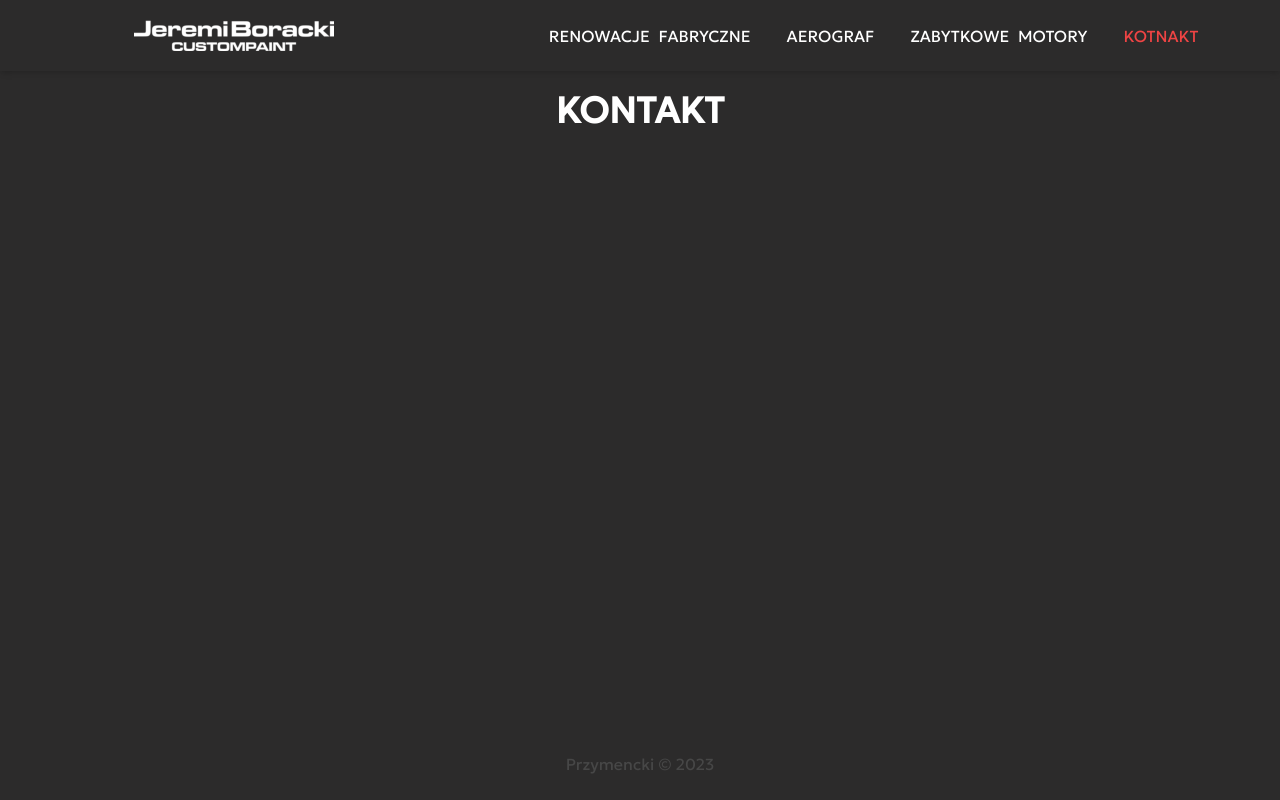
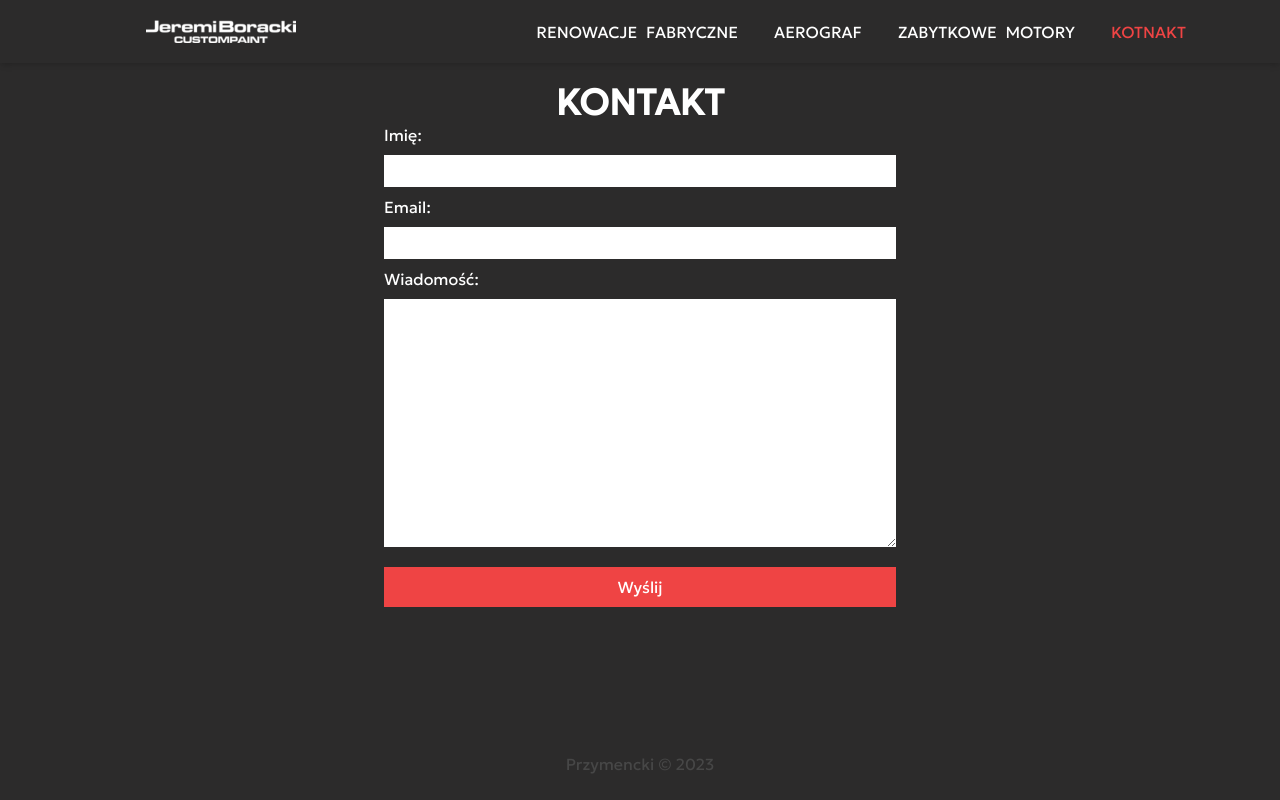
Before and after one commit to SquinFester/jb2, a React (Vite) app: page /kontakt in a window 1280 px wide. Built offline with nearby package versions, Linux system fonts and the light colour scheme.

Commit message:
add form

```diff
--- a/package.json
+++ b/package.json
@@ -10,6 +10,7 @@
     "preview": "vite preview"
   },
   "dependencies": {
+    "@emailjs/browser": "^3.11.0",
     "localforage": "^1.10.0",
     "match-sorter": "^6.3.1",
     "react": "^18.2.0",
--- a/src/UI/Container.tsx
+++ b/src/UI/Container.tsx
@@ -8,7 +8,7 @@ const Container = ({
   children: ReactNode;
 }) => {
   return (
-    <section className="py-5">
+    <section className="mx-auto w-2/3 py-5">
       <h1 className="text-center text-4xl font-semibold uppercase">{title}</h1>
       {children}
     </section>
--- /dev/null
+++ b/src/components/ContactForm.tsx
@@ -0,0 +1,87 @@
+import React, { useRef } from "react";
+
+import emailjs from "@emailjs/browser";
+
+const ContactForm = () => {
+  const form = useRef() as React.MutableRefObject<HTMLFormElement>;
+
+  const sendEmail = (e: React.SyntheticEvent) => {
+    e.preventDefault();
+
+    const inputs = form.current.elements;
+    const name = inputs[0] as HTMLInputElement;
+    const email = inputs[1] as HTMLInputElement;
+    const message = inputs[2] as HTMLInputElement;
+
+    if (
+      name.value.trim().length > 0 &&
+      email.value.trim().length > 0 &&
+      email.value.includes("@") &&
+      message.value.trim().length > 0
+    ) {
+      emailjs
+        .sendForm(
+          "service_stqbg3s",
+          "template_289gshc",
+          form.current,
+          "-Bz90bhoChewjmhy0"
+        )
+        .then(
+          (result) => {
+            console.log(result.text);
+          },
+          (error) => {
+            console.log(error.text);
+          }
+        );
+
+      name.value = "";
+      email.value = "";
+      message.value = "";
+    } else {
+      return;
+    }
+  };
+
+  const inputClass = "";
+
+  return (
+    <form
+      ref={form}
+      onSubmit={sendEmail}
+      className="mx-auto flex max-w-lg flex-col gap-5"
+    >
+      <section className="flex flex-col gap-2">
+        <label htmlFor="user_name">Imię:</label>
+        <input
+          type="text"
+          name="user_name"
+          id="user_name"
+          className="p-1 text-black"
+          required
+        />
+        <label htmlFor="user_email">Email:</label>
+        <input
+          type="email"
+          name="user_email"
+          id="user_email"
+          className="p-1  text-black"
+          required
+        />
+        <label htmlFor="message">Wiadomość:</label>
+        <textarea
+          name="message"
+          id="message"
+          className="p-1 text-black"
+          rows={10}
+          required
+        />
+      </section>
+      <button type="submit" className="bg-red-500 py-2 ">
+        Wyślij
+      </button>
+    </form>
+  );
+};
+
+export default ContactForm;
--- a/src/components/MainNavigation.tsx
+++ b/src/components/MainNavigation.tsx
@@ -2,9 +2,7 @@ import { useState } from "react";
 
 import { Link, NavLink } from "react-router-dom";
 
-import logoNav from "../assets/logoNav.png";
 import logoNav2 from "../assets/logoNav2.png";
-import logoNav3 from "../assets/logoNav3.png";
 
 import HamburgerMenu from "../UI/HamburgerMenu";
 
@@ -47,12 +45,12 @@ const MainNavigation = () => {
     >
       <nav className="relative z-50 flex w-full items-center justify-between bg-primary px-14 py-5 lg:mx-0 lg:w-fit">
         <Link to="/" onClick={hideHandler}>
-          <img src={logoNav2} alt="logo" className="w-2/3 md:w-full" />
+          <img src={logoNav2} alt="logo" className="w-full" />
         </Link>
         <menu
           onClick={() =>
             setIsAciveMenu((prev) => {
-              setIsAnimationStart(() => true);
+              !isAnimationStart && setIsAnimationStart(() => true);
               return !prev;
             })
           }
--- a/src/index.css
+++ b/src/index.css
@@ -18,12 +18,6 @@
   }
 
   .main-height {
-    min-height: calc(100vh - 60.66px - 72px);
-  }
-
-  @media screen and (min-width: 768px) {
-    .main-height {
-      min-height: calc(100vh - 71px - 72px);
-    }
+    min-height: calc(100vh - 63px - 72px);
   }
 }
--- a/src/routes/ContactPage.tsx
+++ b/src/routes/ContactPage.tsx
@@ -1,9 +1,12 @@
 import Container from "../UI/Container";
+import ContactForm from "../components/ContactForm";
 
 const ContactPage = () => {
   return (
     <Container title="kontakt">
-      <section></section>
+      <section>
+        <ContactForm />
+      </section>
     </Container>
   );
 };
```
Also changed, not shown: src/assets/logoNav2.png, 1 other file (tests, documents, lock files or other folders).
